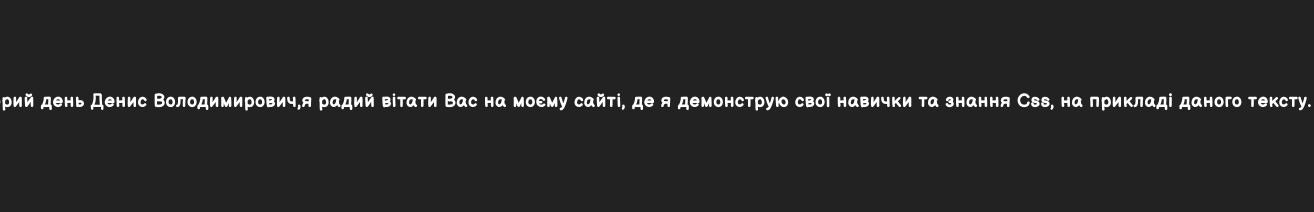
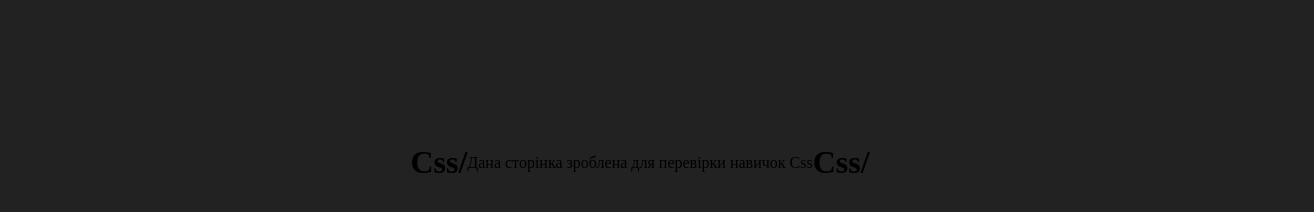
Before and after one commit to Gidrokardizon/Css-Practice, a plain HTML site: page index.html in a window 1280 px wide. Shown: the whole page, 1314 px wide, since content can reach past the window. Drawn offline with nearby package versions, Linux system fonts and the light colour scheme.

Commit message:
Update index.html

```diff
--- a/index.html
+++ b/index.html
@@ -2,6 +2,8 @@
 <html>
  <head>
   <meta charset="utf-8" />
+
+<link href="https://fonts.googleapis.com/css2?family=Pacifico&display=swap" rel="stylesheet">
 
     <link href="style.css" rel="stylesheet">
     <link href="https://fonts.googleapis.com/css2?family=Balsamiq+Sans&display=swap" rel="stylesheet">
@@ -11,10 +13,41 @@
  </head>
  <body>
 
-<div class="typewriter">
-  <h1>
-Добрий день Денис Володимирович,я радий вітати Вас на моєму сайті, де я демонструю свої навички та знання Css, на прикладi даного тексту.</h1>
+
+<h1 data-shadow='&nbsp;&nbsp;&nbsp;&nbsp;&nbsp;&nbsp;&nbsp;&nbsp;Practice' class="h1">Css/ </h1>
+<br><br><br><br><br><br><br><br><br>
+<content class="content">
+    Дана сторінка зроблена для перевірки навичок Css
+</content>
+
+<footer>
+
+<h1 class="css" data-shadow='&nbsp;&nbsp;&nbsp;&nbsp;&nbsp;&nbsp;&nbsp;&nbsp;Practice'>Css/ </h1>
+
+</footer>
+
+
+
+<div class="preloader">
+  <div class="preloader__row">
+    <div class="preloader__item"></div>
+    <div class="preloader__item"></div>
+  </div>
 </div>
+    <script>
+  window.onload = function () {
+    document.body.classList.add('loaded');
+  }
+</script>
+ <script>
+  window.onload = function () {
+    document.body.classList.add('loaded_hiding');
+    window.setTimeout(function () {
+      document.body.classList.add('loaded');
+      document.body.classList.remove('loaded_hiding');
+    }, 500);
+  }
+</script>
 
  </body>
 </html>
```
